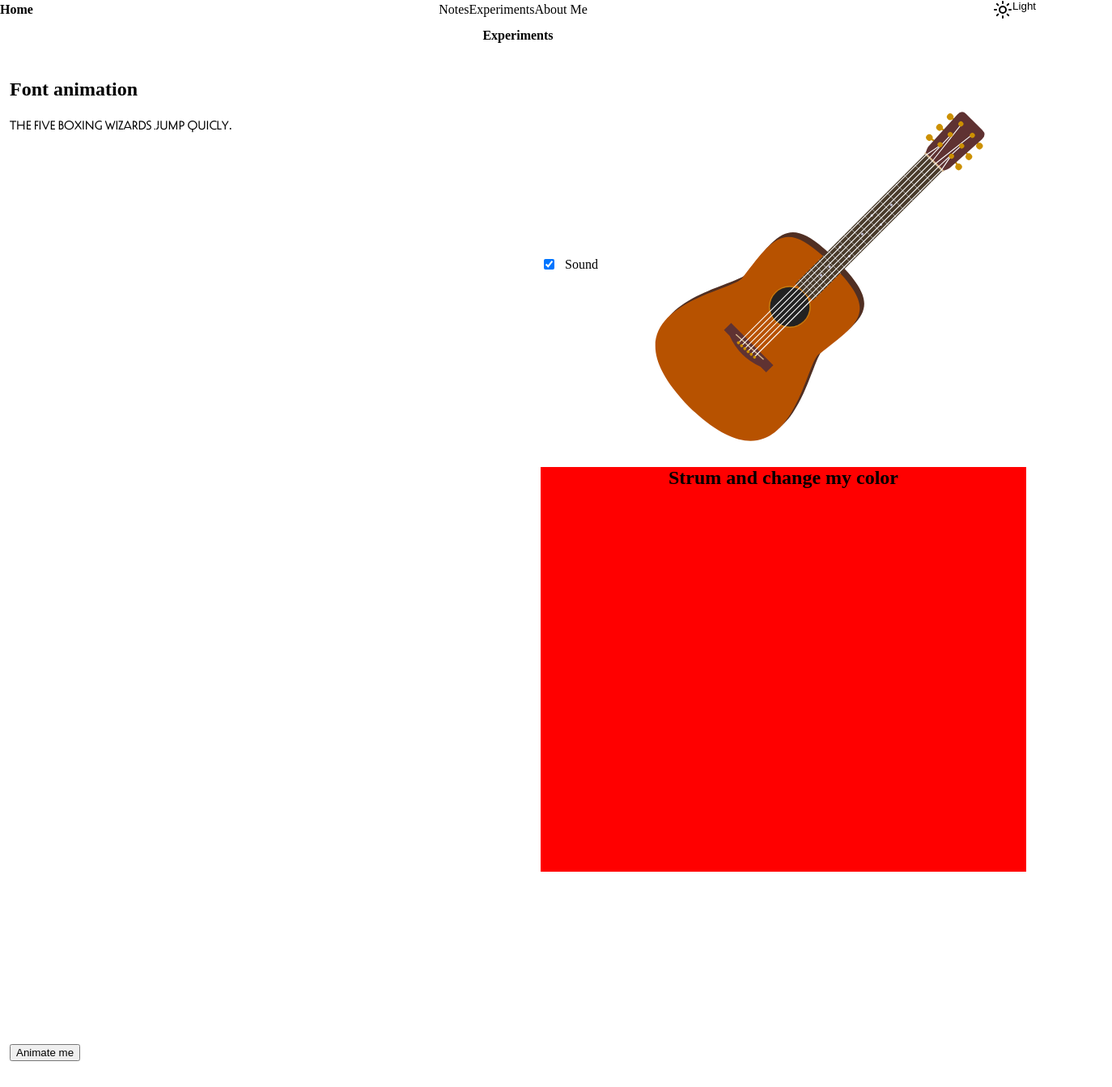
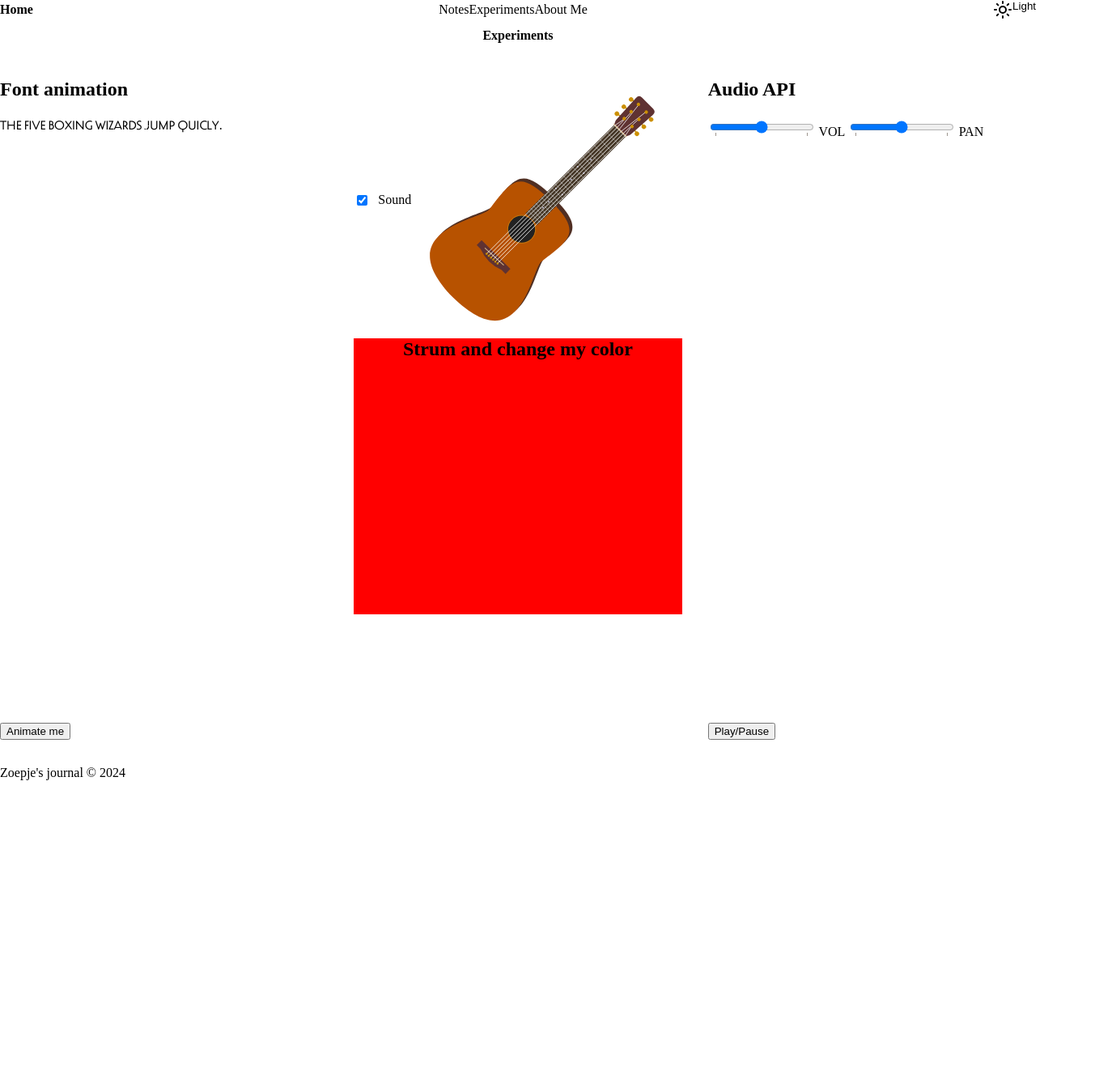
Before and after one commit to zoepje/i-love-web, a SvelteKit app: page /experiments in a window 1280 px wide. Shown: the top 1343 px of the page at 81% size, 1374 px wide, since content can reach past the window. After the commit the page ends 980 px from the top, so only its background shows below. Built offline with nearby package versions, Linux system fonts and the light colour scheme.

Commit message:
add audio api experiment

```diff
--- a/src/routes/experiments/+page.svelte
+++ b/src/routes/experiments/+page.svelte
@@ -1,6 +1,7 @@
 <script>
 // @ts-nocheck
 	import * as config from '$lib/config'
+  import { onMount } from 'svelte';
 
   // #region  ReuseMe
   let animations = {};
@@ -55,6 +56,70 @@
     }
   }
   // #endregion Guitar
+
+  //#region Audio API
+  let audioElement;
+  let playButton;
+  let volumeControl;
+  let pannerControl;
+  let audioContext; // The AudioContext
+  let track; // MediaElementSourceNode
+  let gainNode; // For volume control
+  let pannerNode; // For stereo panning
+
+  // Initialize the AudioContext and audio graph on user interaction
+  function initAudio() {
+    if (!audioContext) {
+      const AudioContext = window.AudioContext || window.webkitAudioContext;
+      audioContext = new AudioContext();
+
+      // Create MediaElementSource and connect to the audio graph
+      track = audioContext.createMediaElementSource(audioElement);
+      gainNode = audioContext.createGain();
+      pannerNode = audioContext.createStereoPanner();
+
+      // Connect nodes: audio -> gain -> panner -> destination
+      track.connect(gainNode).connect(pannerNode).connect(audioContext.destination);
+
+      // Add listeners for volume and panner sliders
+      volumeControl.addEventListener('input', (e) => {
+        gainNode.gain.value = parseFloat(e.target.value);
+      });
+
+      pannerControl.addEventListener('input', (e) => {
+        pannerNode.pan.value = parseFloat(e.target.value);
+      });
+    }
+
+    // Resume the AudioContext (necessary for autoplay policy)
+    if (audioContext.state === 'suspended') {
+      audioContext.resume();
+    }
+  }
+
+  // Play/Pause functionality
+  function togglePlay() {
+    initAudio(); // Ensure AudioContext is initialized and resumed
+
+    if (playButton.dataset.playing === 'false') {
+      audioElement.play();
+      playButton.dataset.playing = 'true';
+      playButton.setAttribute('aria-checked', 'true');
+    } else {
+      audioElement.pause();
+      playButton.dataset.playing = 'false';
+      playButton.setAttribute('aria-checked', 'false');
+    }
+  }
+
+  onMount(() => {
+    // Reset button state when the audio ends
+    audioElement.addEventListener('ended', () => {
+      playButton.dataset.playing = 'false';
+      playButton.setAttribute('aria-checked', 'false');
+    });
+  });
+  //#endregion Audio API
 </script>
 
 <svelte:head>
@@ -171,6 +236,31 @@
       <h2>Strum and change my color</h2>
     </section>
   </div>
+
+  <div class="audio-api ex">
+    <h2>Audio API</h2>
+    <section class="master-controls">
+			<input bind:this={volumeControl} type="range" id="volume" class="control-volume" min="0" max="2" value="1" list="gain-vals" step="0.01" data-action="volume" />
+			<datalist id="gain-vals">
+				<option value="0" label="min">
+				<option value="2" label="max">
+			</datalist>
+			<label for="volume">VOL</label>
+
+			<input bind:this={pannerControl} type="range" id="panner" class="control-panner" list="pan-vals" min="-1" max="1" value="0" step="0.01" data-action="panner" />
+			<datalist id="pan-vals">
+				<option value="-1" label="left">
+				<option value="1" label="right">
+			</datalist>
+			<label for="panner">PAN</label>
+		</section>
+
+    <button bind:this={playButton} class="play-button" data-playing="false" role="switch" aria-checked="false" on:click={togglePlay}>
+      <span>Play/Pause</span>
+    </button>
+
+    <audio bind:this={audioElement} src="/One_Ive_been_missing.mp3"/>
+  </div>
 </div>
 
 
@@ -212,7 +302,6 @@
     bottom: 0;
     margin-bottom: 1rem;
   }
-
   /* #region Variable-fonts */
   @keyframes fonts {
     5% {
@@ -324,4 +413,10 @@
     animation: colorChange 1s;
   }
   /* #endregion Guitar */
+
+  /* #region AudioAPI */
+  .audio-api {
+    position: relative;
+  }
+  /* #endregion AudioAPI */
 </style>
```
Also changed, not shown: 1 other file (tests, documents, lock files or other folders).
